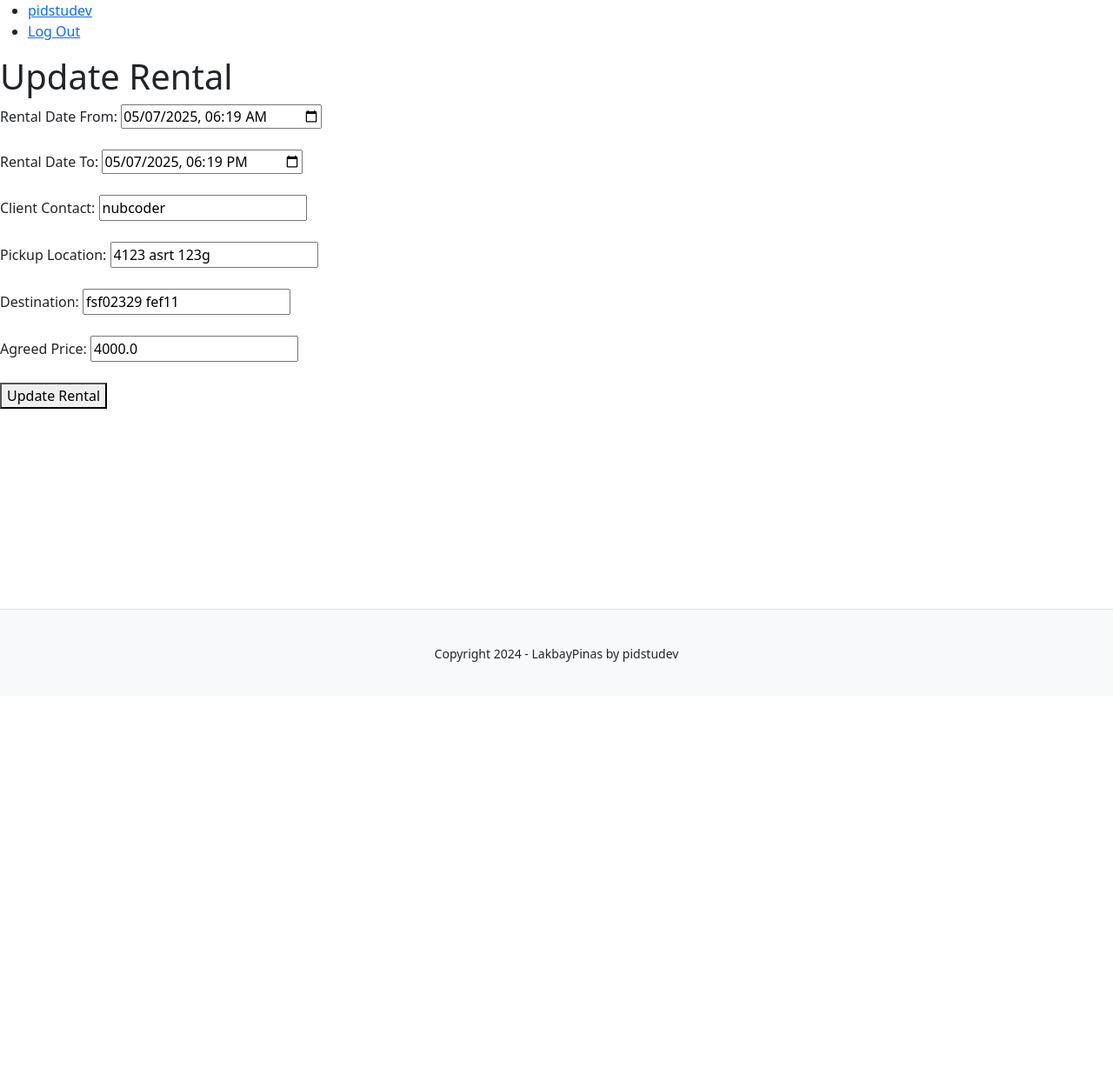
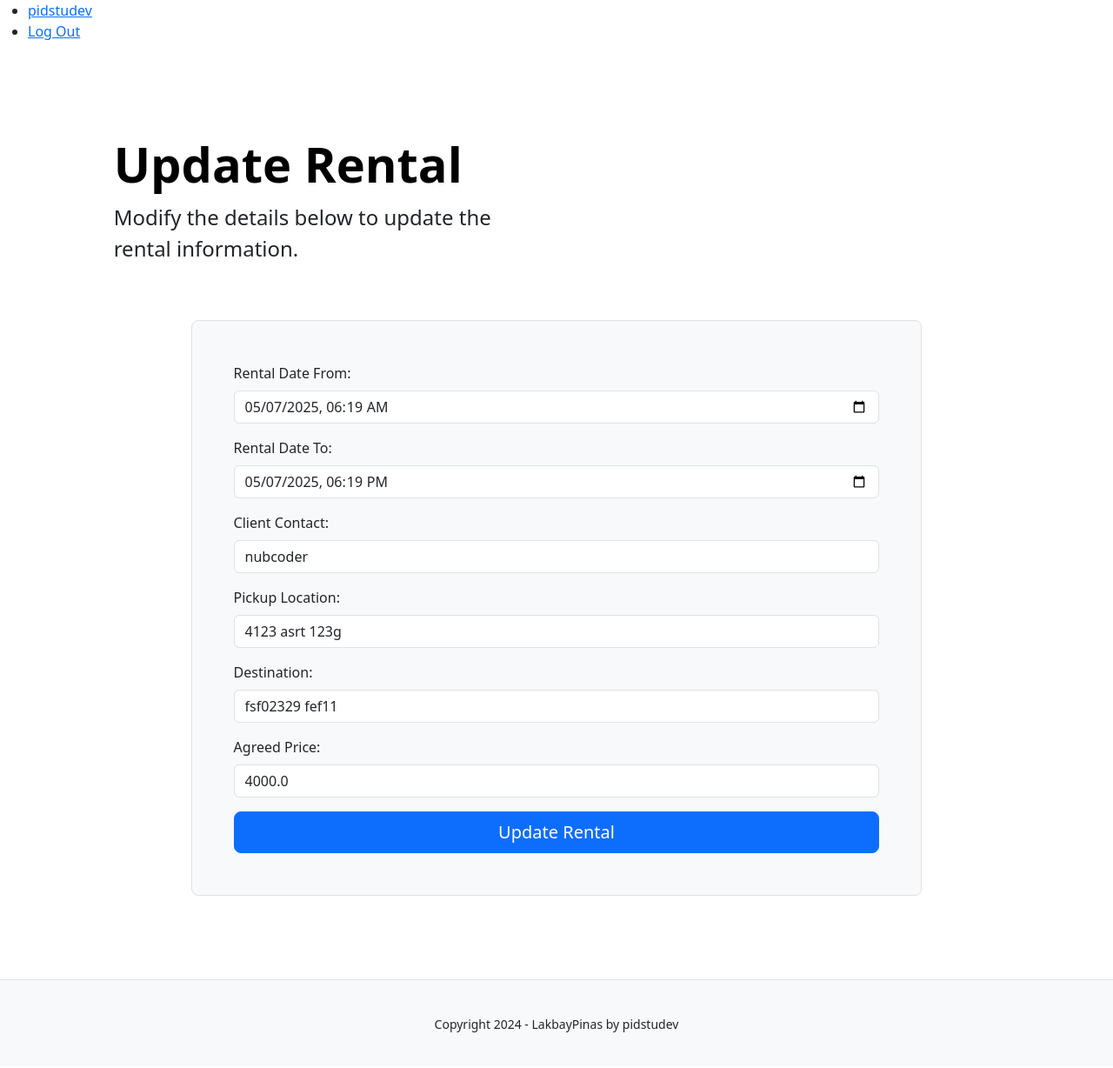
Before and after one commit to pidstudev/project, a Flask app: page /van/rental/2/update in a window 1280 px wide. Shown: the whole page at 87% size. Before the commit the page ends 761 px from the top, so only its background shows below. Run offline with Flask 3, Linux system fonts and the light colour scheme; a user stored in the database is signed in; data comes from the database, SQL or seed files in the repository; both versions use the stored data as it was after the commit.

Commit message:
Improve UI/UX of rentals.html, add_rental.html, and update_rental.html

```diff
--- a/main/templates/van_manager/update_rental.html
+++ b/main/templates/van_manager/update_rental.html
@@ -2,28 +2,48 @@
 
 {% block title %}Update Rental{% endblock %}
 
-{% block header %}
-<h1>Update Rental</h1>
+{% block content %}
+<div class="container col-xl-10 col-xxl-8 px-4 py-5">
+    <div class="row align-items-center g-lg-5 py-5">
+        <div class="col-lg-7 text-center text-lg-start">
+            <h1 class="display-4 fw-bold lh-1 text-body-emphasis mb-3">Update Rental</h1>
+            <p class="col-lg-10 fs-4">Modify the details below to update the rental information.</p>
+        </div>
+        <div class="col-md-10 mx-auto col-lg-10">
+            <form method="post" class="p-4 p-md-5 border rounded-3 bg-body-tertiary">
+                <div class="mb-3">
+                    <label for="rental_date_from" class="form-label">Rental Date From:</label>
+                    <input type="datetime-local" id="rental_date_from" name="rental_date_from"
+                           class="form-control" value="{{ rental.rental_date_from }}" required>
+                </div>
+                <div class="mb-3">
+                    <label for="rental_date_to" class="form-label">Rental Date To:</label>
+                    <input type="datetime-local" id="rental_date_to" name="rental_date_to"
+                           class="form-control" value="{{ rental.rental_date_to }}" required>
+                </div>
+                <div class="mb-3">
+                    <label for="client_contact" class="form-label">Client Contact:</label>
+                    <input type="text" id="client_contact" name="client_contact"
+                           class="form-control" value="{{ rental.client_contact }}" required>
+                </div>
+                <div class="mb-3">
+                    <label for="pickup_location" class="form-label">Pickup Location:</label>
+                    <input type="text" id="pickup_location" name="pickup_location"
+                           class="form-control" value="{{ rental.pickup_location }}" required>
+                </div>
+                <div class="mb-3">
+                    <label for="destination" class="form-label">Destination:</label>
+                    <input type="text" id="destination" name="destination"
+                           class="form-control" value="{{ rental.destination }}" required>
+                </div>
+                <div class="mb-3">
+                    <label for="agreed_price" class="form-label">Agreed Price:</label>
+                    <input type="number" id="agreed_price" name="agreed_price"
+                           class="form-control" value="{{ rental.agreed_price }}" step="0.01" required>
+                </div>
+                <button type="submit" class="w-100 btn btn-lg btn-primary">Update Rental</button>
+            </form>
+        </div>
+    </div>
+</div>
 {% endblock %}
-
-{% block content %}
-<form method="post">
-    <label for="rental_date_from">Rental Date From:</label>
-    <input type="datetime-local" id="rental_date_from" name="rental_date_from" value="{{ rental.rental_date_from }}"
-        required><br><br>
-    <label for="rental_date_to">Rental Date To:</label>
-    <input type="datetime-local" id="rental_date_to" name="rental_date_to" value="{{ rental.rental_date_to }}"
-        required><br><br>
-    <label for="client_contact">Client Contact:</label>
-    <input type="text" id="client_contact" name="client_contact" value="{{ rental.client_contact }}" required><br><br>
-    <label for="pickup_location">Pickup Location:</label>
-    <input type="text" id="pickup_location" name="pickup_location" value="{{ rental.pickup_location }}"
-        required><br><br>
-    <label for="destination">Destination:</label>
-    <input type="text" id="destination" name="destination" value="{{ rental.destination }}" required><br><br>
-    <label for="agreed_price">Agreed Price:</label>
-    <input type="number" id="agreed_price" name="agreed_price" value="{{ rental.agreed_price }}" step="0.01"
-        required><br><br>
-    <button type="submit">Update Rental</button>
-</form>
-{% endblock %}
--- a/main/van_manager.py
+++ b/main/van_manager.py
@@ -84,7 +84,7 @@ def update_rental(id):
             client_contact = ?,
             pickup_location = ?,
             destination = ?,
-            agreed_price = ?,
+            agreed_price = ?
             WHERE id = ?
             """,
             (
```
Also changed, not shown: main/templates/van_manager/add_rental.html (+38 -20 lines), main/templates/van_manager/rentals.html (+33 -20 lines), instance/main.sqlite.
